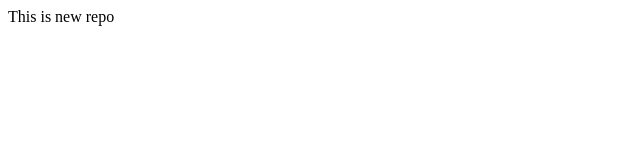
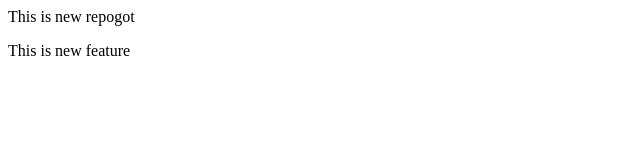
Before and after one commit to Abdullah-Tasleem/localrepo, a plain HTML site: page index.html in a window 1280 px wide. Shown: the whole page, without its empty margins (0-640 px from the left). Drawn offline with Linux system fonts and the light colour scheme.

Commit message:
add new feature

```diff
--- a/index.html
+++ b/index.html
@@ -1 +1,2 @@
-<p>This is new repo</p>
+<p>This is new repogot</p>
+<p>This is new feature</p>
```
Also changed, not shown: 1 other file.
